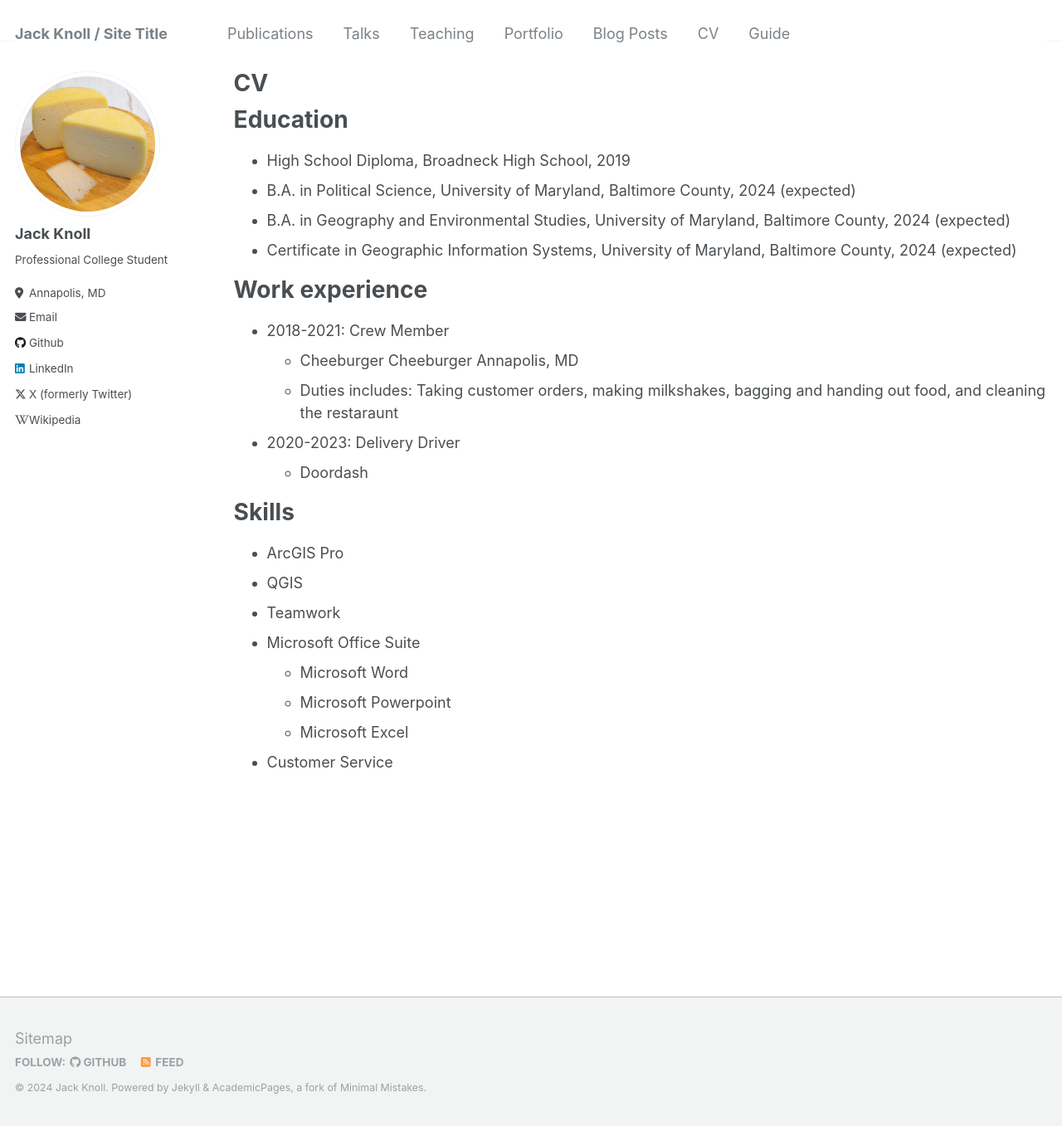
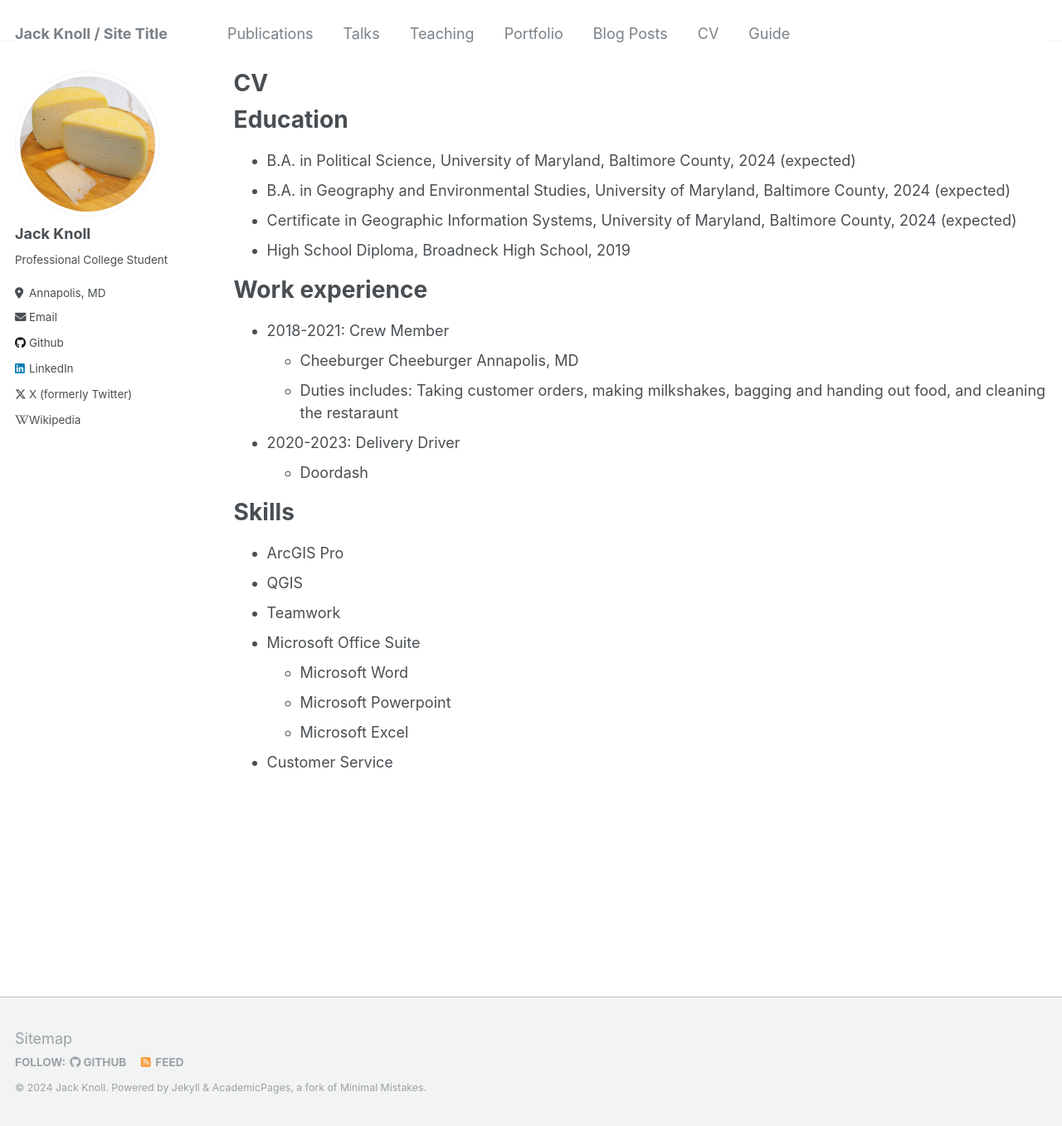
Before and after one commit to jakjr2000/jakjr2000.github.io, a Jekyll site: the page built from _pages/cv.md, in a window 1280 px wide and 1357 px high. Shown: the whole window at 83% size. Built offline with Jekyll 4.4.1, drawn with Linux system fonts in a browser that asks for light colours.

Commit message:
Update cv.md

```diff
--- a/_pages/cv.md
+++ b/_pages/cv.md
@@ -11,10 +11,10 @@ redirect_from:
 
 Education
 ======
-* High School Diploma, Broadneck High School, 2019
 * B.A. in Political Science, University of Maryland, Baltimore County, 2024 (expected)
 * B.A. in Geography and Environmental Studies, University of Maryland, Baltimore County, 2024 (expected)
 * Certificate in Geographic Information Systems, University of Maryland, Baltimore County, 2024 (expected)
+* High School Diploma, Broadneck High School, 2019
 
 Work experience
 ======
```
